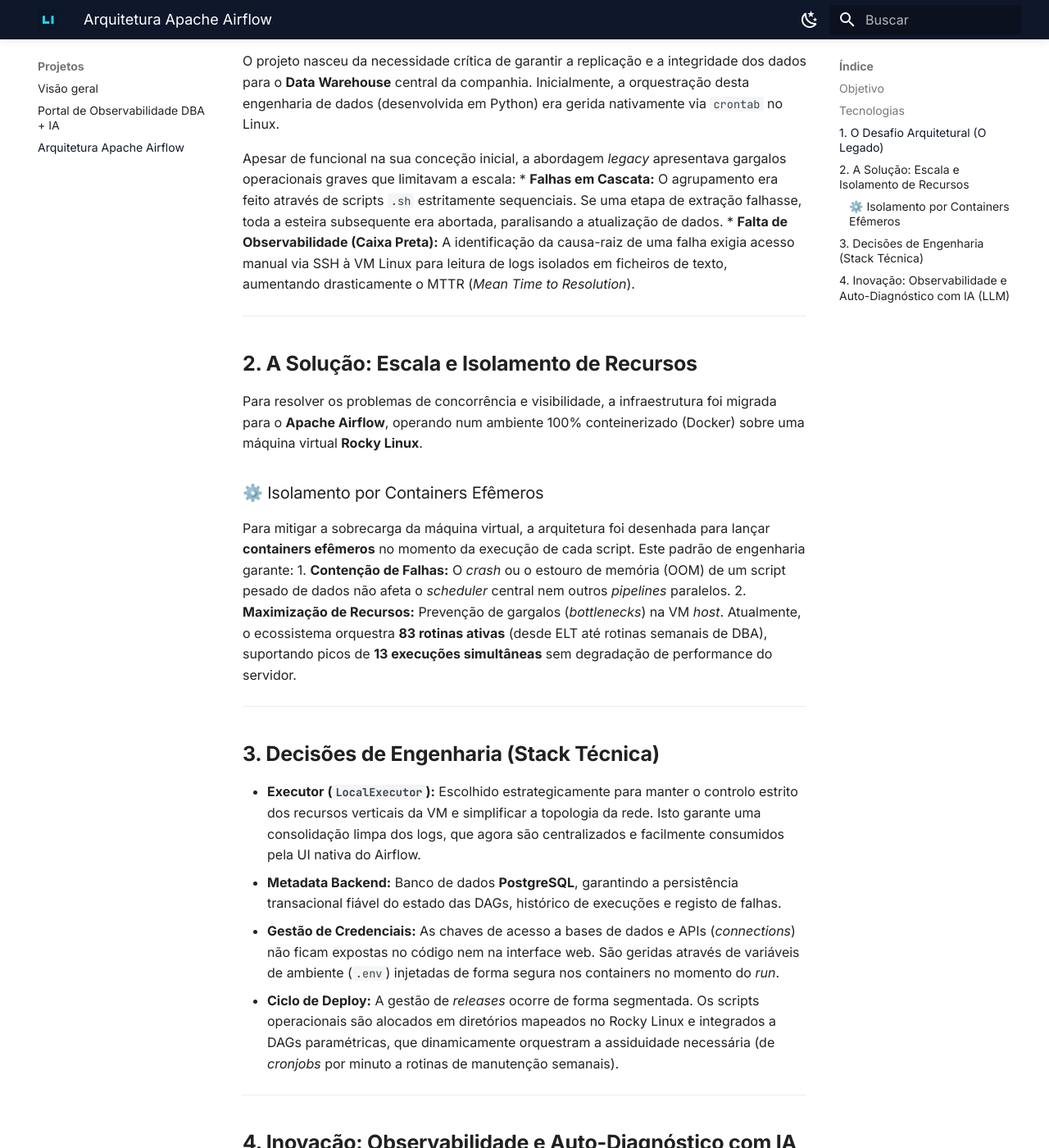
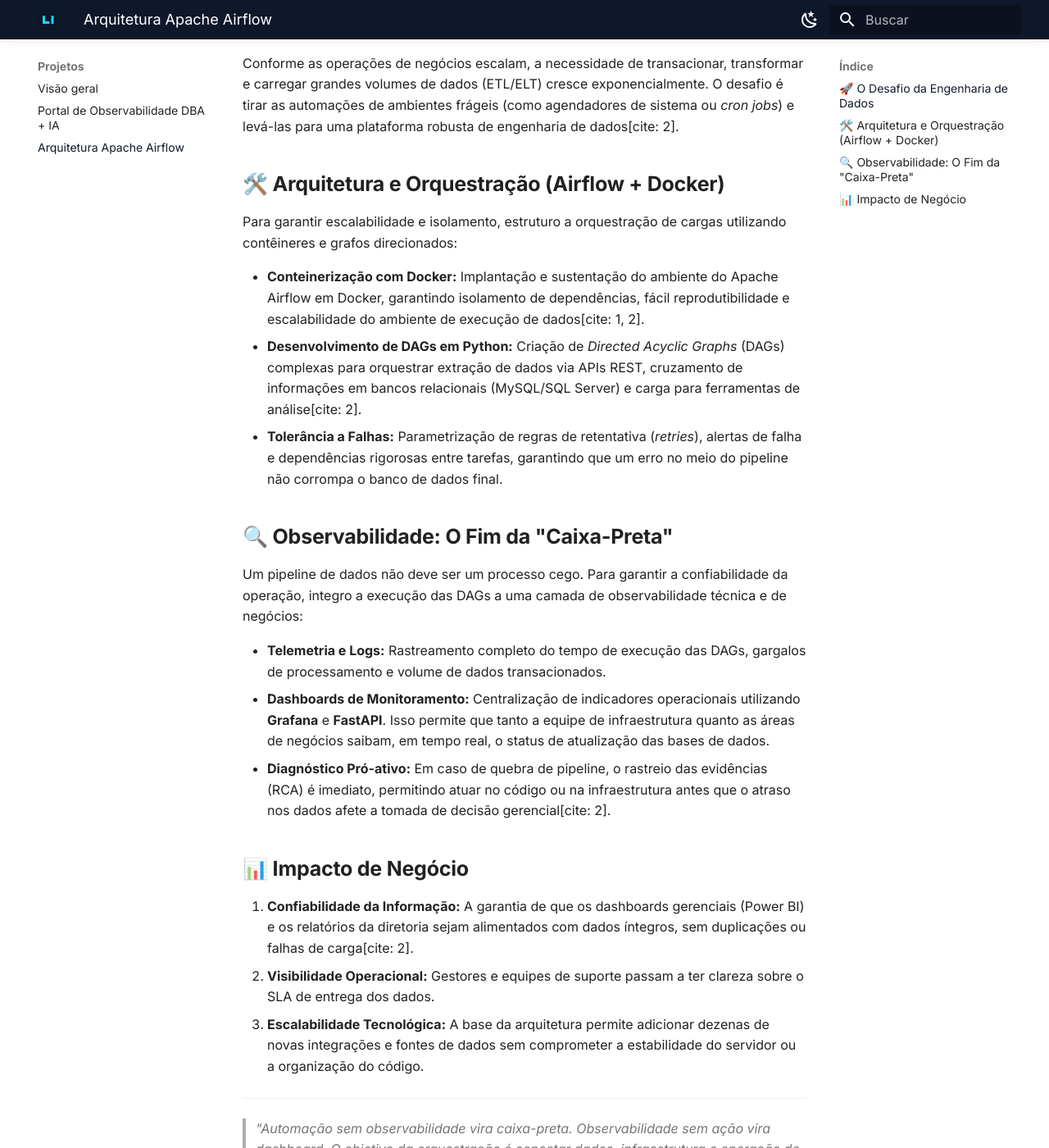
Before and after one commit to Allanao88/portfolio-docs, an MkDocs documentation site: the page built from docs/projetos/airflow-observabilidade.md, in a window 1280 px wide and 1400 px high, scrolled down 475 px. Shown: the whole window at 82% size. Built offline with MkDocs 1.6.1 and Material for MkDocs 9.7.7, drawn with Linux system fonts in a browser that asks for light colours; some of the changed text lies outside the part shown.

Commit message:
Revise Apache Airflow architecture and observability details
Updated the document to reflect the integration of Apache Airflow with observability for data pipelines, detailing architectural challenges, solutions, and the impact on business operations.

```diff
--- a/docs/projetos/airflow-observabilidade.md
+++ b/docs/projetos/airflow-observabilidade.md
@@ -1,48 +1,35 @@
-# Arquitetura Apache Airflow
+# Apache Airflow & Observabilidade de Pipelines
 
-## Objetivo
-
-Orquestrar rotinas de dados e automações operacionais de forma centralizada, rastreável e reproduzível.
-
-## Tecnologias
-
-`Apache Airflow` `Docker` `Python` `Linux` `ETL`
-
-## 1. O Desafio Arquitetural (O Legado)
-
-O projeto nasceu da necessidade crítica de garantir a replicação e a integridade dos dados para o **Data Warehouse** central da companhia. Inicialmente, a orquestração desta engenharia de dados (desenvolvida em Python) era gerida nativamente via `crontab` no Linux.
-
-Apesar de funcional na sua conceção inicial, a abordagem *legacy* apresentava gargalos operacionais graves que limitavam a escala:
-* **Falhas em Cascata:** O agrupamento era feito através de scripts `.sh` estritamente sequenciais. Se uma etapa de extração falhasse, toda a esteira subsequente era abortada, paralisando a atualização de dados.
-* **Falta de Observabilidade (Caixa Preta):** A identificação da causa-raiz de uma falha exigia acesso manual via SSH à VM Linux para leitura de logs isolados em ficheiros de texto, aumentando drasticamente o MTTR (*Mean Time to Resolution*).
+Em ecossistemas de dados maduros, ter scripts que rodam isolados não é suficiente. A orquestração precisa garantir que as dependências sejam respeitadas, que as falhas sejam tratadas e que a gestão tenha visão clara do que está acontecendo. Minha abordagem com o **Apache Airflow** une o desenvolvimento de pipelines (ETL/ELT) à **observabilidade de ponta a ponta**, transformando processos invisíveis em arquiteturas auditáveis e resilientes.
 
 ---
 
-## 2. A Solução: Escala e Isolamento de Recursos
+## 🚀 O Desafio da Engenharia de Dados
 
-Para resolver os problemas de concorrência e visibilidade, a infraestrutura foi migrada para o **Apache Airflow**, operando num ambiente 100% conteinerizado (Docker) sobre uma máquina virtual **Rocky Linux**.
+Conforme as operações de negócios escalam, a necessidade de transacionar, transformar e carregar grandes volumes de dados (ETL/ELT) cresce exponencialmente. O desafio é tirar as automações de ambientes frágeis (como agendadores de sistema ou *cron jobs*) e levá-las para uma plataforma robusta de engenharia de dados[cite: 2].
 
-### ⚙️ Isolamento por Containers Efêmeros
-Para mitigar a sobrecarga da máquina virtual, a arquitetura foi desenhada para lançar **containers efêmeros** no momento da execução de cada script. Este padrão de engenharia garante:
-1. **Contenção de Falhas:** O *crash* ou o estouro de memória (OOM) de um script pesado de dados não afeta o *scheduler* central nem outros *pipelines* paralelos.
-2. **Maximização de Recursos:** Prevenção de gargalos (*bottlenecks*) na VM *host*. Atualmente, o ecossistema orquestra **83 rotinas ativas** (desde ELT até rotinas semanais de DBA), suportando picos de **13 execuções simultâneas** sem degradação de performance do servidor.
+## 🛠️ Arquitetura e Orquestração (Airflow + Docker)
+
+Para garantir escalabilidade e isolamento, estruturo a orquestração de cargas utilizando contêineres e grafos direcionados:
+
+* **Conteinerização com Docker:** Implantação e sustentação do ambiente do Apache Airflow em Docker, garantindo isolamento de dependências, fácil reprodutibilidade e escalabilidade do ambiente de execução de dados[cite: 1, 2].
+* **Desenvolvimento de DAGs em Python:** Criação de *Directed Acyclic Graphs* (DAGs) complexas para orquestrar extração de dados via APIs REST, cruzamento de informações em bancos relacionais (MySQL/SQL Server) e carga para ferramentas de análise[cite: 2].
+* **Tolerância a Falhas:** Parametrização de regras de retentativa (*retries*), alertas de falha e dependências rigorosas entre tarefas, garantindo que um erro no meio do pipeline não corrompa o banco de dados final.
+
+## 🔍 Observabilidade: O Fim da "Caixa-Preta"
+
+Um pipeline de dados não deve ser um processo cego. Para garantir a confiabilidade da operação, integro a execução das DAGs a uma camada de observabilidade técnica e de negócios:
+
+* **Telemetria e Logs:** Rastreamento completo do tempo de execução das DAGs, gargalos de processamento e volume de dados transacionados.
+* **Dashboards de Monitoramento:** Centralização de indicadores operacionais utilizando **Grafana** e **FastAPI**. Isso permite que tanto a equipe de infraestrutura quanto as áreas de negócios saibam, em tempo real, o status de atualização das bases de dados.
+* **Diagnóstico Pró-ativo:** Em caso de quebra de pipeline, o rastreio das evidências (RCA) é imediato, permitindo atuar no código ou na infraestrutura antes que o atraso nos dados afete a tomada de decisão gerencial[cite: 2].
+
+## 📊 Impacto de Negócio
+
+1. **Confiabilidade da Informação:** A garantia de que os dashboards gerenciais (Power BI) e os relatórios da diretoria sejam alimentados com dados íntegros, sem duplicações ou falhas de carga[cite: 2].
+2. **Visibilidade Operacional:** Gestores e equipes de suporte passam a ter clareza sobre o SLA de entrega dos dados.
+3. **Escalabilidade Tecnológica:** A base da arquitetura permite adicionar dezenas de novas integrações e fontes de dados sem comprometer a estabilidade do servidor ou a organização do código.
 
 ---
 
-## 3. Decisões de Engenharia (Stack Técnica)
-
-* **Executor (`LocalExecutor`):** Escolhido estrategicamente para manter o controlo estrito dos recursos verticais da VM e simplificar a topologia da rede. Isto garante uma consolidação limpa dos logs, que agora são centralizados e facilmente consumidos pela UI nativa do Airflow.
-* **Metadata Backend:** Banco de dados **PostgreSQL**, garantindo a persistência transacional fiável do estado das DAGs, histórico de execuções e registo de falhas.
-* **Gestão de Credenciais:** As chaves de acesso a bases de dados e APIs (*connections*) não ficam expostas no código nem na interface web. São geridas através de variáveis de ambiente (`.env`) injetadas de forma segura nos containers no momento do *run*.
-* **Ciclo de Deploy:** A gestão de *releases* ocorre de forma segmentada. Os scripts operacionais são alocados em diretórios mapeados no Rocky Linux e integrados a DAGs paramétricas, que dinamicamente orquestram a assiduidade necessária (de *cronjobs* por minuto a rotinas de manutenção semanais).
-
----
-
-## 4. Inovação: Observabilidade e Auto-Diagnóstico com IA (LLM)
-
-O grande diferencial competitivo desta implementação é a orquestração do *troubleshooting* aliada à Inteligência Artificial.
-
-Quando um *pipeline* sofre uma quebra, o diagnóstico técnico é realizado sem intervenção humana inicial:
-1. **Varredura (Polling):** Um *pipeline* dedicado chamado `sys_observability_llm` faz a monitorização contínua das falhas geradas pelo sistema.
-2. **Extração de Tracebacks:** Os trechos exatos de log (erros de compilação ou falhas de *timeout* em DBs) são recolhidos e inseridos numa tabela de auditoria no PostgreSQL.
-3. **Inferência Local (Qwen2.5-Coder):** O motor de IA lê o *traceback* em base de dados, realiza a análise de *Root Cause* (RCA) e emite um parecer com a sugestão de correção do código, disponibilizando o resultado final diretamente no **Portal de Monitorização DBA**.
+> *"Automação sem observabilidade vira caixa-preta. Observabilidade sem ação vira dashboard. O objetivo da orquestração é conectar dados, infraestrutura e operação de forma que possamos detectar, entender e agir."*
```
